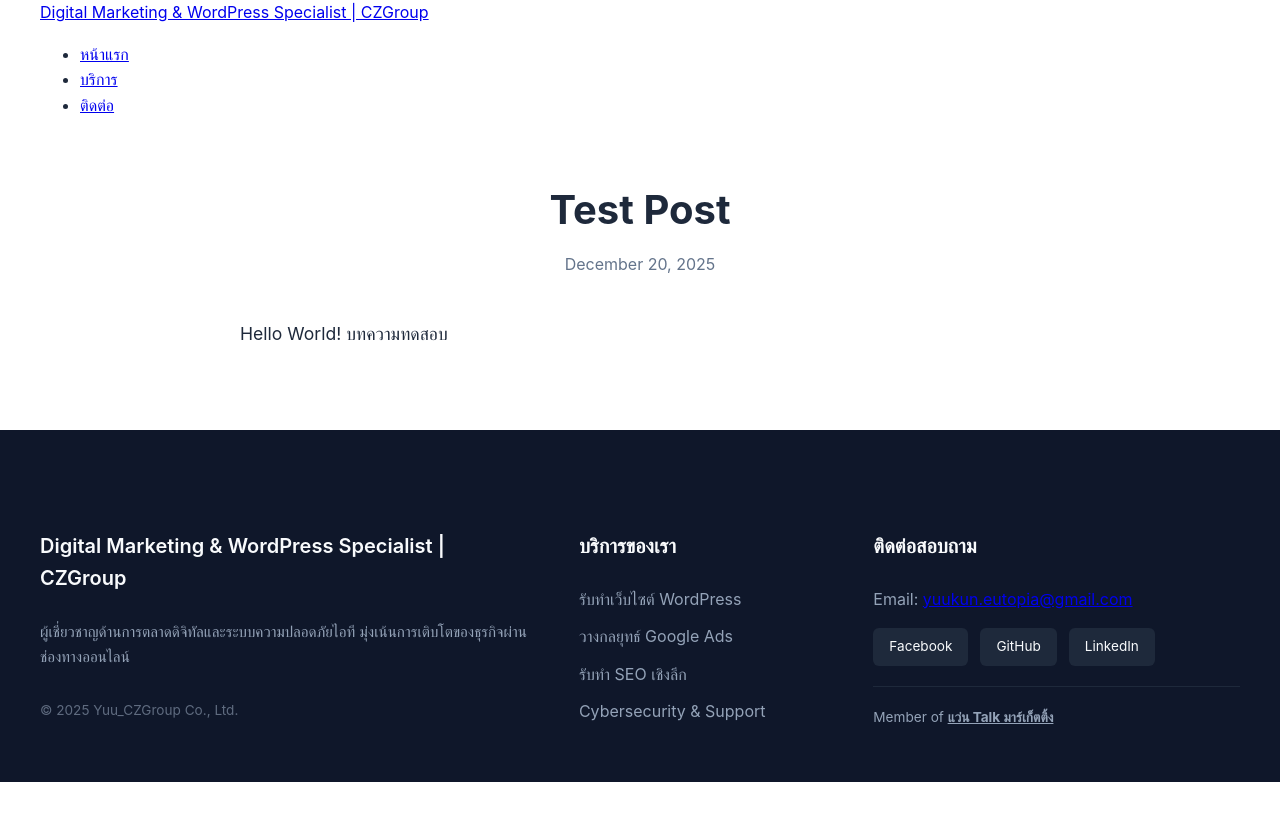
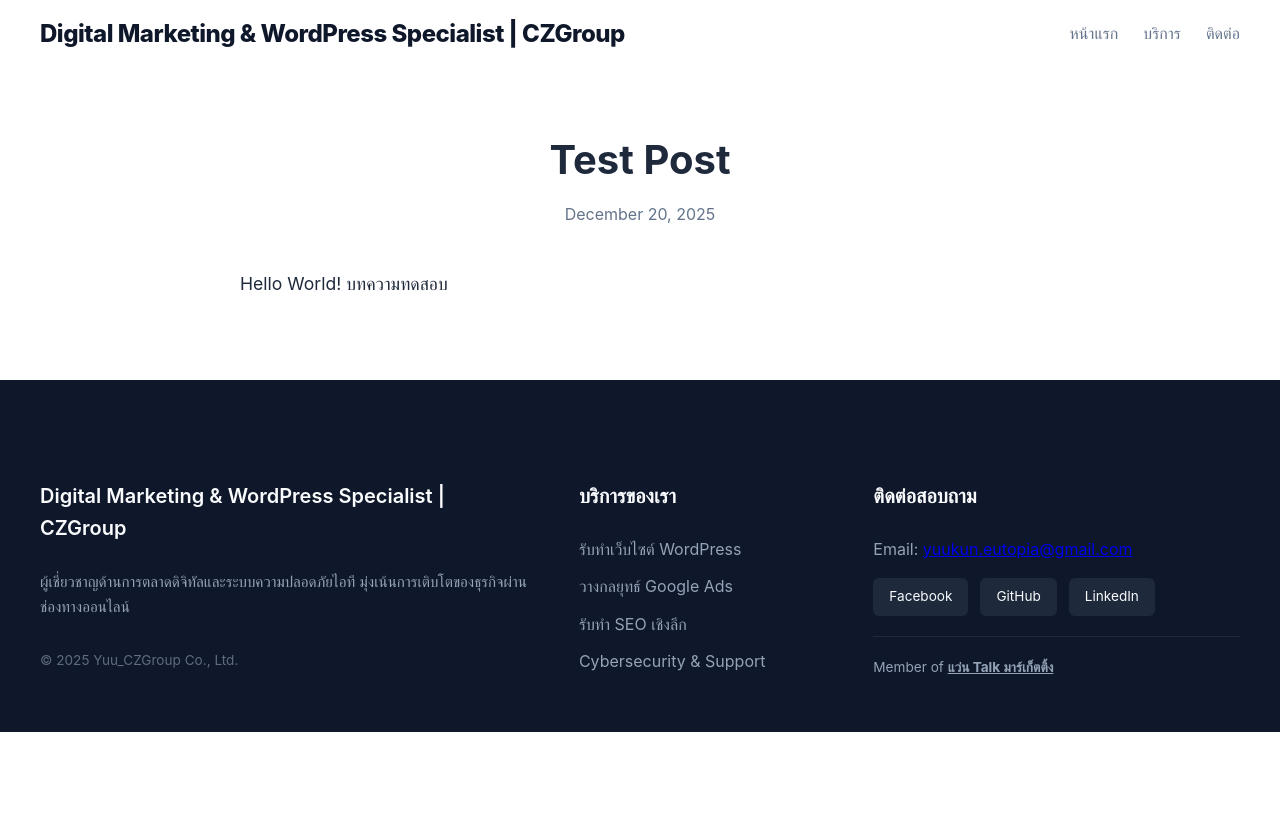
Before and after one commit to Yuukub/yuukub.github.io, a Jekyll site: the page built from _posts/2025-12-20-test.md, in a window 1280 px wide. Shown: the top 821 px of the page. Built offline with Jekyll 4.4.1, drawn with Linux system fonts in a browser that asks for light colours.

Commit message:
Update main.css

```diff
--- a/assets/main.css
+++ b/assets/main.css
@@ -26,6 +26,63 @@ body {
   max-width: 1200px;
   margin: 0 auto;
   padding: 0 20px;
+}
+
+/* ==========================================================================
+   Navbar
+   ========================================================================== */
+
+/* การจัดวาง Navbar ซ้าย-ขวา */
+.nav-wrapper {
+  display: flex;
+  justify-content: space-between;
+  align-items: center;
+  padding: 15px 0;
+}
+
+/* สไตล์สำหรับโลโก้รูปภาพ */
+.logo-img {
+  height: 50px;
+  width: auto;
+  display: block;
+}
+
+/* สไตล์สำหรับชื่อเว็บไซต์แบบข้อความ */
+.logo-text {
+  font-weight: 800;
+  font-size: 1.5rem;
+  color: var(--dark-bg);
+  letter-spacing: -0.5px;
+  text-decoration: none;
+}
+
+.site-logo {
+  text-decoration: none;
+  transition: 0.3s;
+}
+
+.site-logo:hover {
+  opacity: 0.8;
+}
+
+/* สไตล์เมนูฝั่งขวา */
+.nav-links {
+  list-style: none;
+  display: flex;
+  gap: 25px;
+  margin: 0;
+  padding: 0;
+}
+
+.nav-links a {
+  text-decoration: none;
+  color: var(--text-muted);
+  font-weight: 500;
+  transition: 0.3s;
+}
+
+.nav-links a:hover {
+  color: var(--primary-color);
 }
 
 /* ==========================================================================
```
